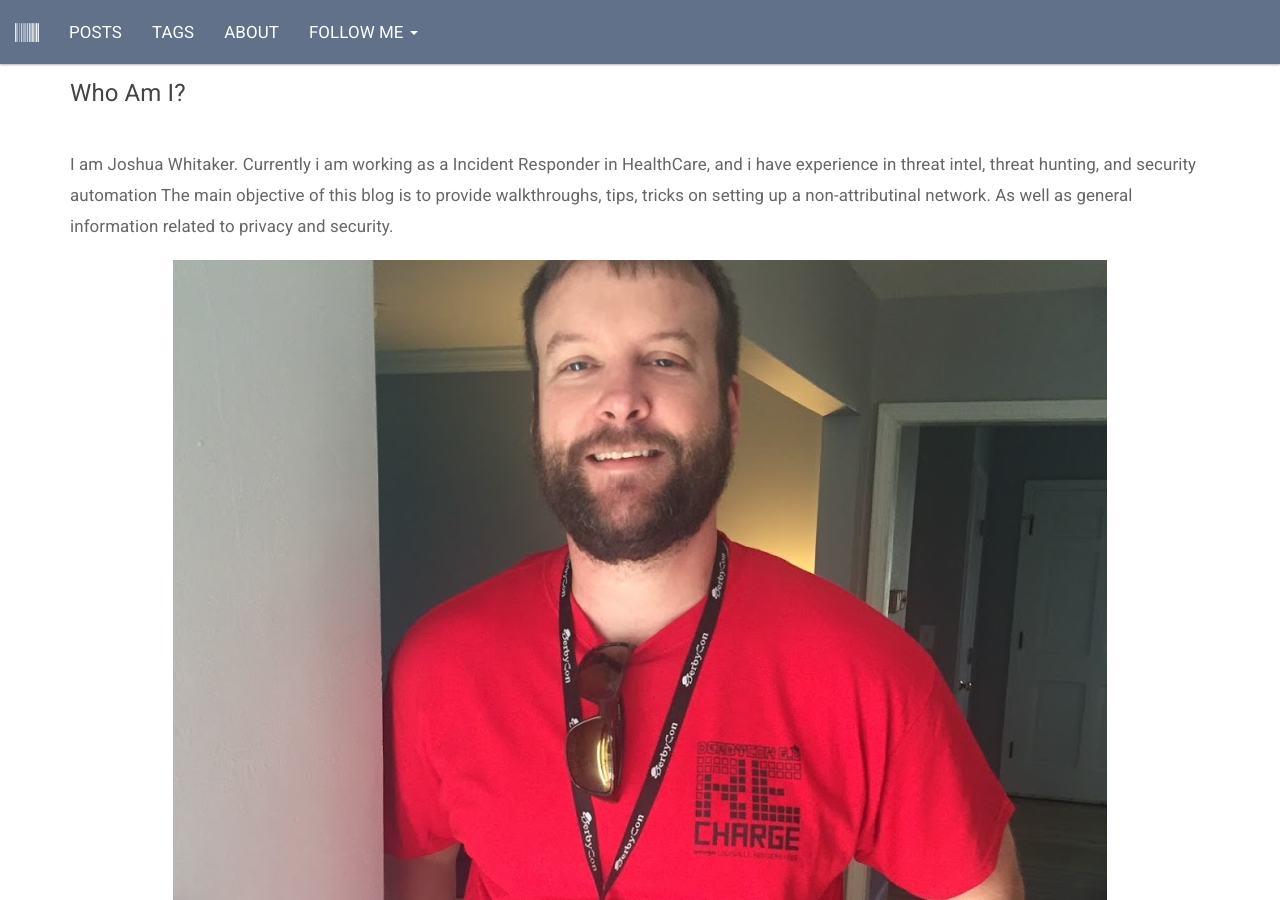
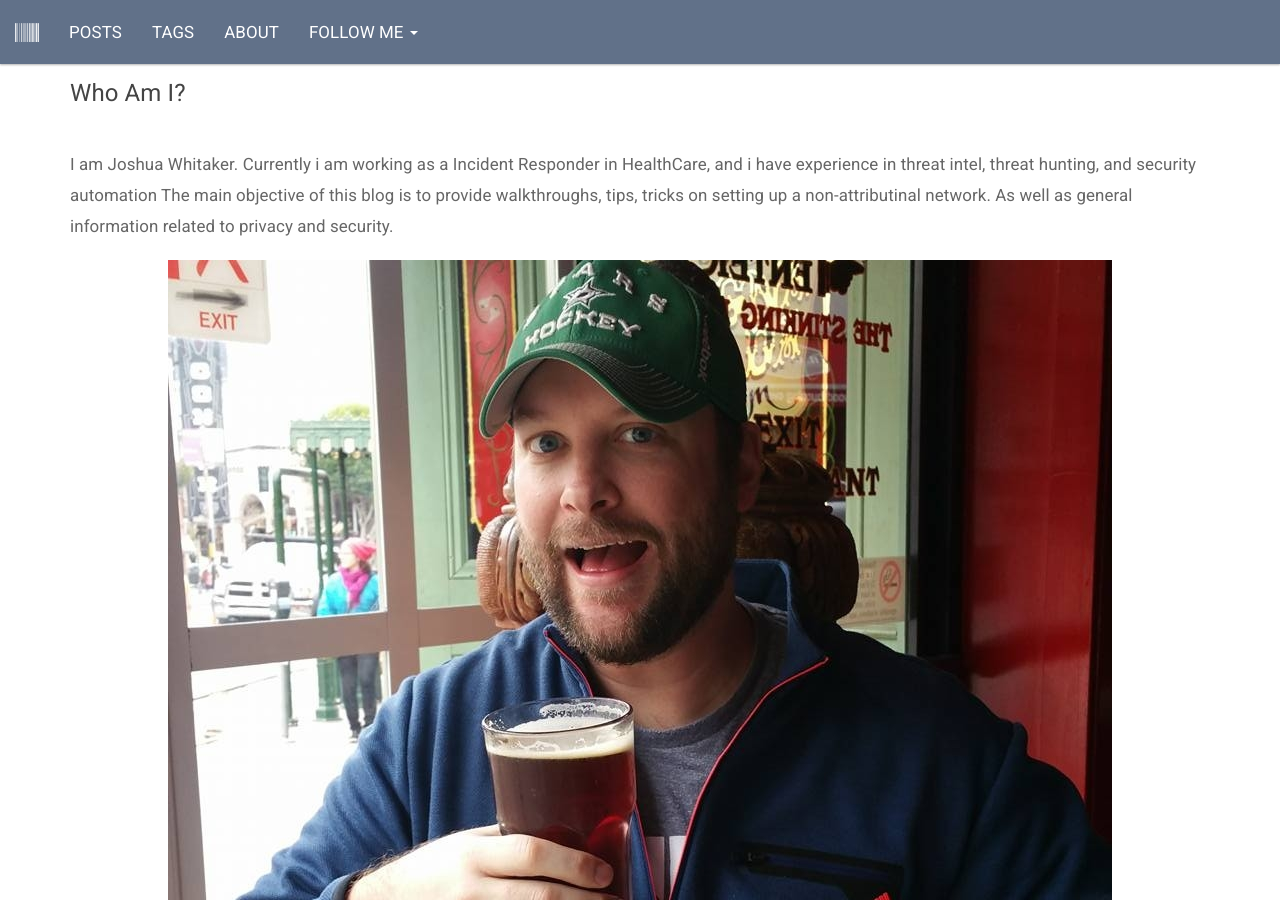
Before and after one commit to Stahlz/Stahlz.github.io, a Jekyll site: the page built from _pages/about.html, in a window 1280 px wide and 900 px high, scrolled down 533 px. Built offline with Jekyll 4.4.1, drawn with Linux system fonts in a browser that asks for light colours.

Commit message:
Update about.html

```diff
--- a/_pages/about.html
+++ b/_pages/about.html
@@ -21,6 +21,6 @@ The main objective of this blog is to provide walkthroughs, tips, tricks on sett
 As well as general information related to privacy and security.
 </p>
 
-<a href="/assets/images/About/IMG_20160923_191821_01 - Copy.jpg"> <img
+<a href="/assets/images/About/1 - Copy.jpg"> <img
     class="center-block img-responsive"
-    src="/assets/images/About/IMG_20160923_191821_01 - Copy.jpg" alt="DerbyCon"/></a><br/>
+    src="/assets/images/About/1 - Copy.jpg" alt="DerbyCon"/></a><br/>
```
